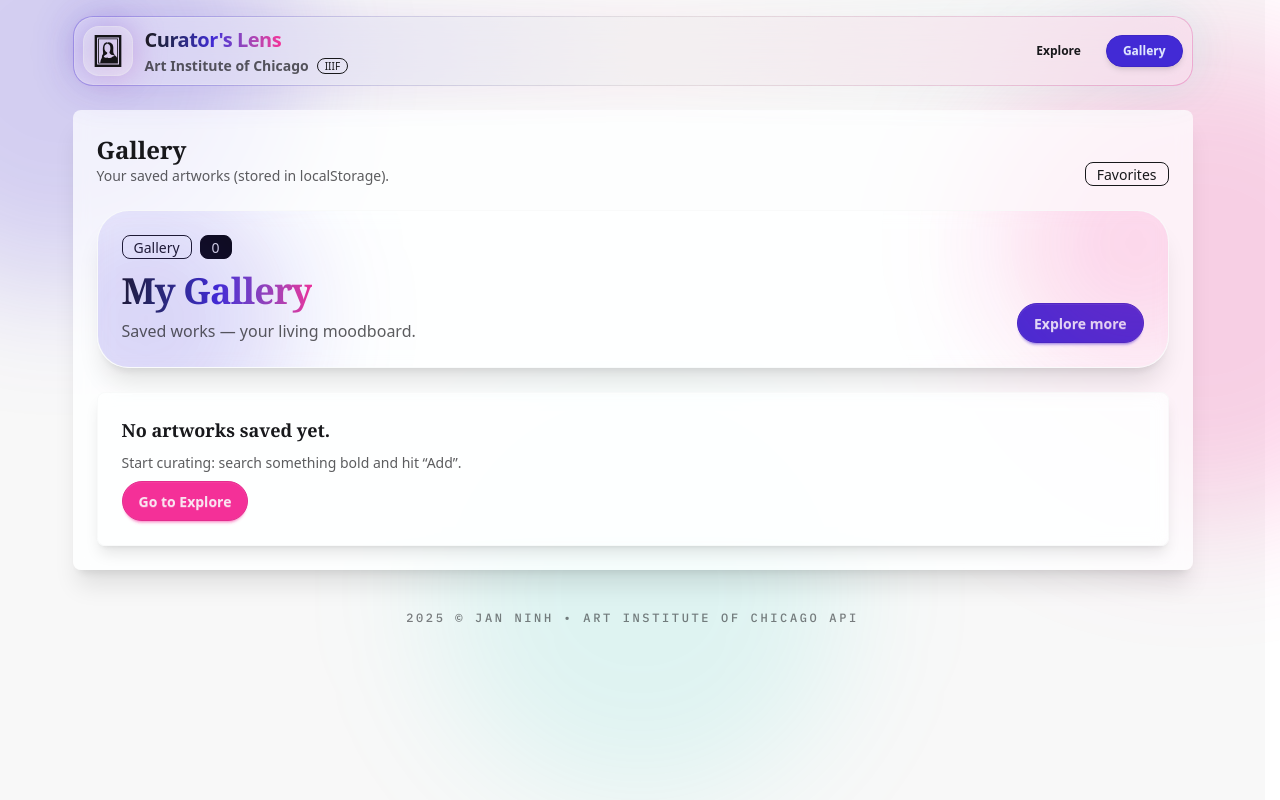
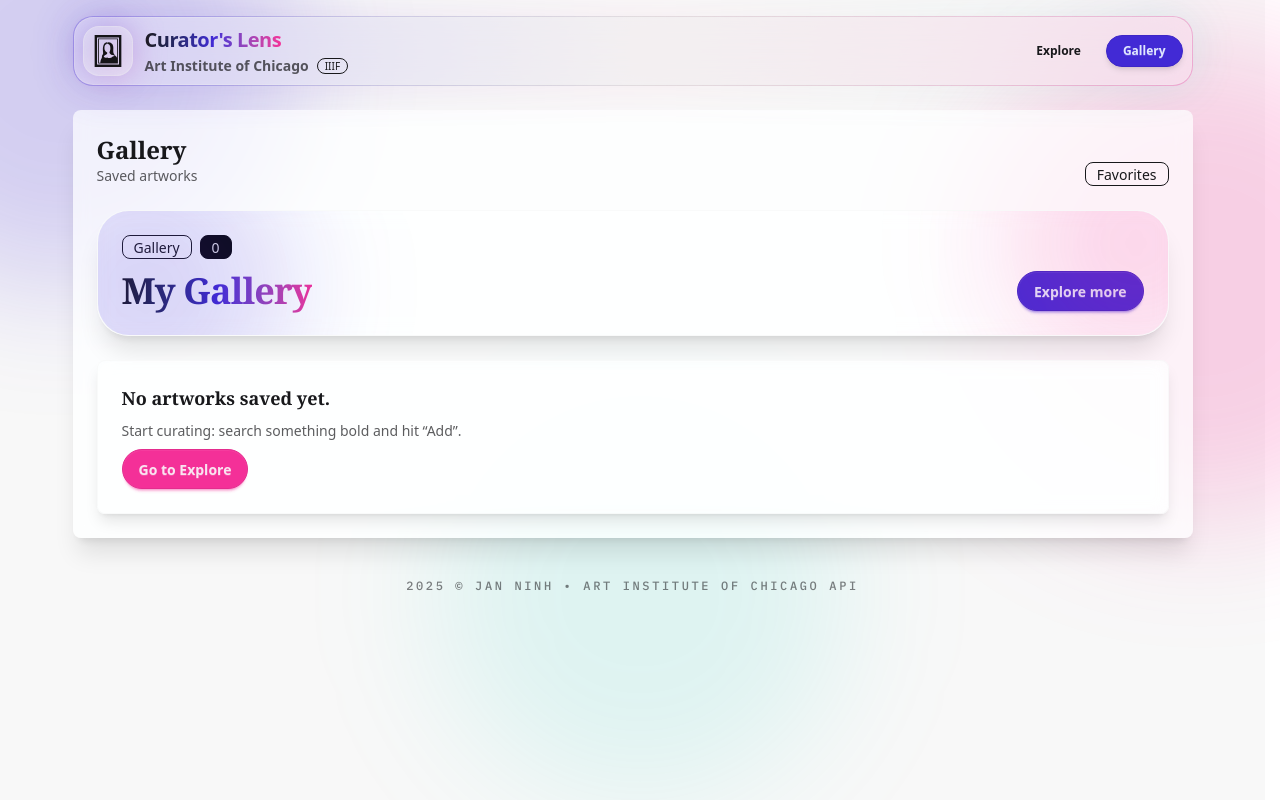
Before and after one commit to jan-ninh/art-institute-explorer, a React (Vite) app: page /gallery in a window 1280 px wide. Built offline with nearby package versions, Linux system fonts and the light colour scheme.

Commit message:
minor fixes

```diff
--- a/src/components/Gallery.tsx
+++ b/src/components/Gallery.tsx
@@ -26,10 +26,6 @@ export function Gallery({ artworks, title = "My Gallery" }: Props) {
                 {title}
               </span>
             </h1>
-
-            <p className="mt-2 text-sm opacity-70 sm:text-base">
-              Saved works — your living moodboard.
-            </p>
           </div>
 
           <Link to="/" className="btn btn-primary rounded-full">
--- a/src/pages/ExplorePage.tsx
+++ b/src/pages/ExplorePage.tsx
@@ -6,9 +6,6 @@ export function ExplorePage() {
       <div className="flex flex-wrap items-end justify-between gap-3">
         <div>
           <h2 className="text-2xl font-bold">Explore</h2>
-          <p className="text-sm opacity-70">
-            Try artists, motifs, styles… “monet”, “cats”, “impressionism”.
-          </p>
         </div>
         <div className="badge badge-outline">AIC Search</div>
       </div>
--- a/src/pages/GalleryPage.tsx
+++ b/src/pages/GalleryPage.tsx
@@ -11,9 +11,7 @@ export function GalleryPage() {
       <div className="flex flex-wrap items-end justify-between gap-3">
         <div>
           <h2 className="text-2xl font-bold">Gallery</h2>
-          <p className="text-sm opacity-70">
-            Your saved artworks (stored in localStorage).
-          </p>
+          <p className="text-sm opacity-70">Saved artworks</p>
         </div>
         <div className="badge badge-outline">Favorites</div>
       </div>
```
